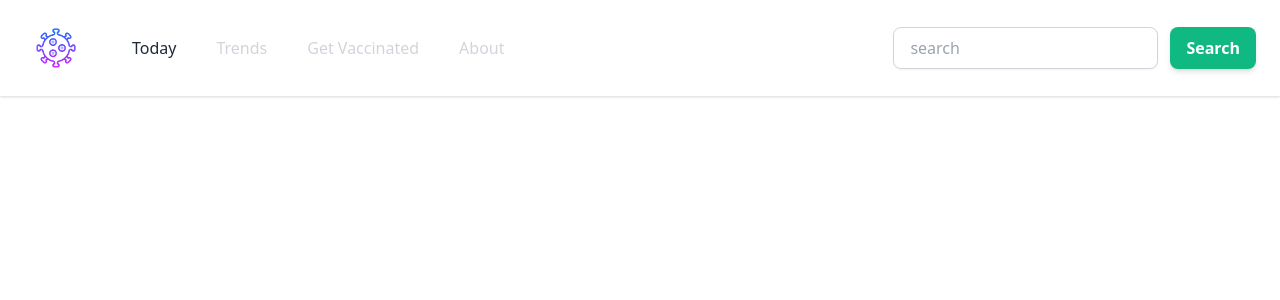
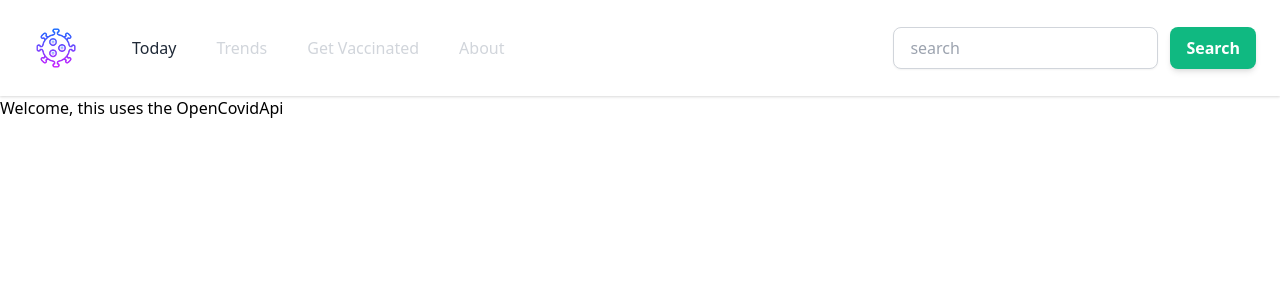
Before and after one commit to hector4213/coronaviruscanada, a React (Create React App) app: page / in a window 1280 px wide. Shown: the top 300 px of the page. Built offline with nearby package versions, Linux system fonts and the light colour scheme; no server answers.

Commit message:
add homepage

```diff
--- a/src/App.js
+++ b/src/App.js
@@ -1,6 +1,7 @@
 import { BrowserRouter as Router, Switch, Route } from 'react-router-dom';
 import './App.css';
 import Nav from './components/Nav';
+import Home from './Home';
 import Today from './Today';
 import Trends from './Trends';
 
@@ -11,6 +12,9 @@ const App = () => {
         <Nav />
         <Switch>
           <Route exact path="/">
+            <Home />
+          </Route>
+          <Route path="/today">
             <Today />
           </Route>
           <Route path="/trends">
```
